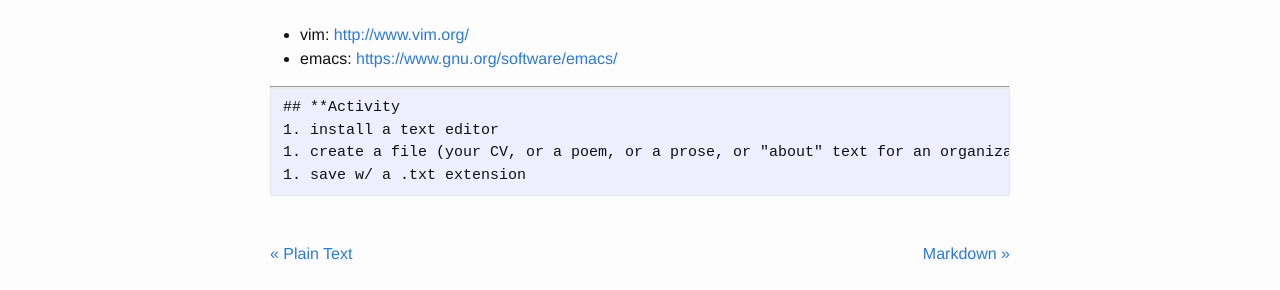
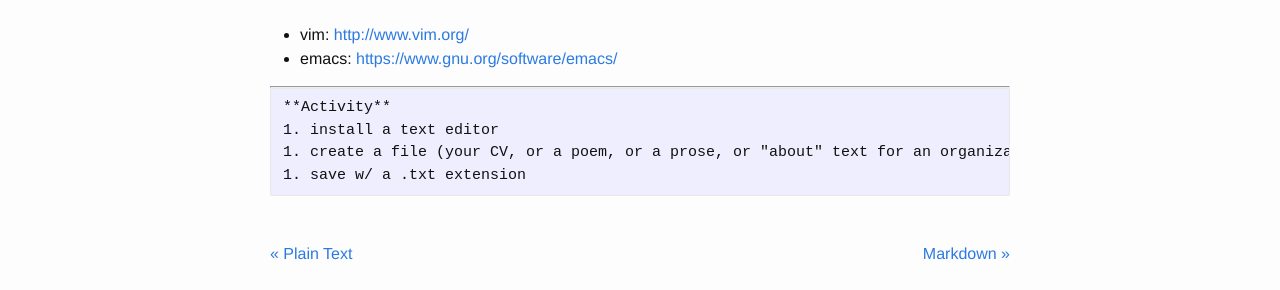
Before and after one commit to menzenski/idrh-static-site-workshop, a Jekyll site: the page built from _posts/2016-02-03-text-editors.md, in a window 1280 px wide. Shown: the part 471-761 px from the top of the page. Built offline with Jekyll 4.4.1, drawn with Linux system fonts in a browser that asks for light colours.

```diff
--- a/_posts/2016-02-03-text-editors.md
+++ b/_posts/2016-02-03-text-editors.md
@@ -23,7 +23,7 @@ published: true
 
 ***
 ~~~
-## **Activity
+**Activity**
 1. install a text editor
 1. create a file (your CV, or a poem, or a prose, or "about" text for an organization or project)
 1. save w/ a .txt extension
```
